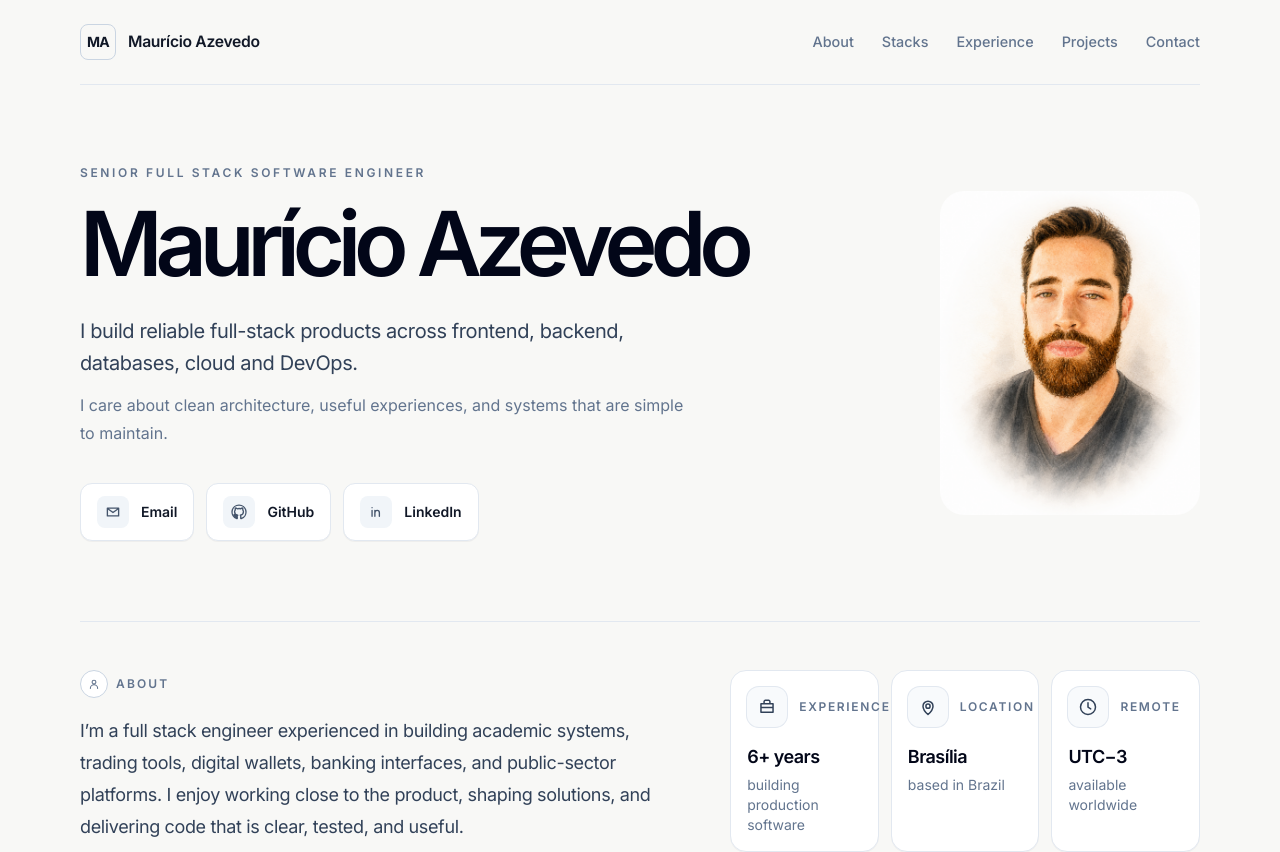
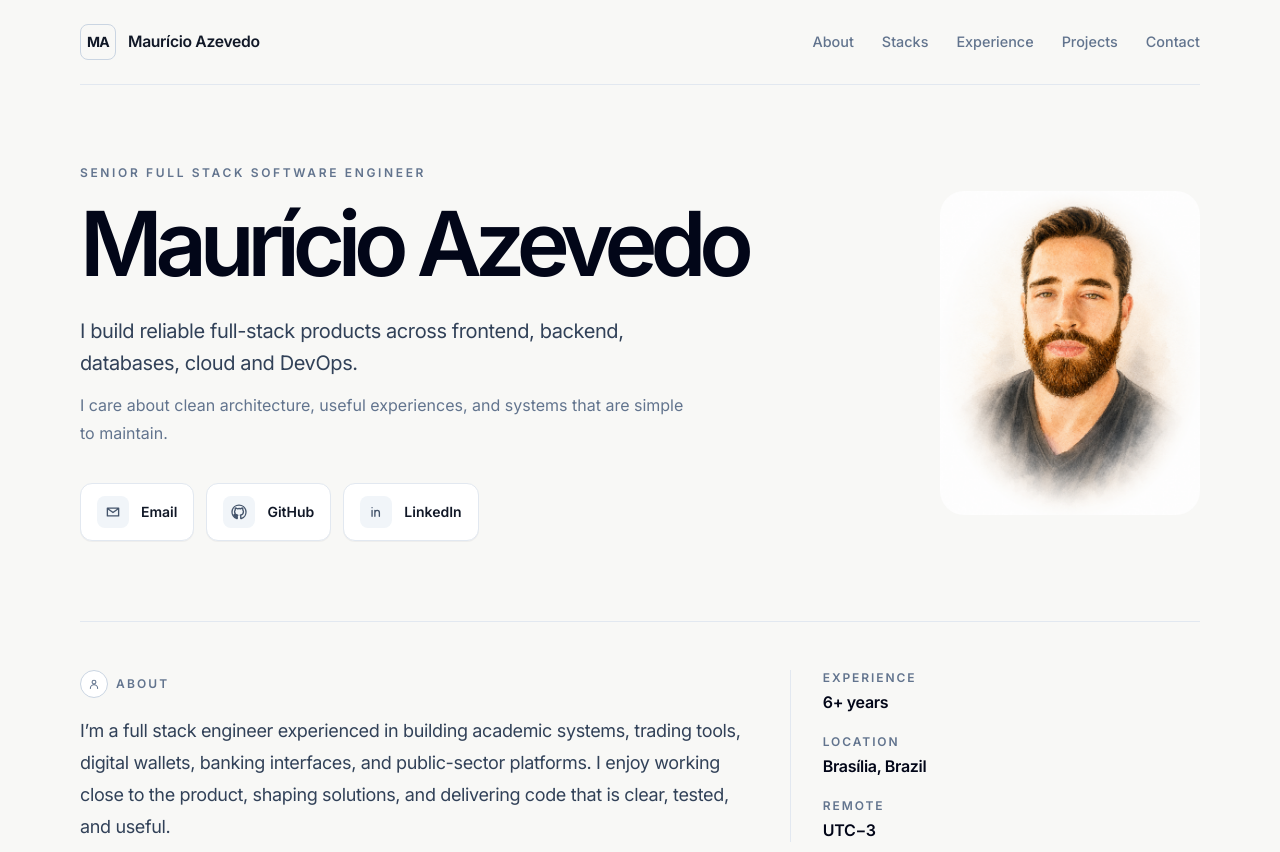
Before and after one commit to mauricio-azevedo/portfolio, a React (Vite) app: page / in a window 1280 px wide. Shown: the top 852 px of the page. Built offline with nearby package versions, Linux system fonts and the light colour scheme.

Commit message:
Simplify about facts layout

```diff
--- a/src/components/About.tsx
+++ b/src/components/About.tsx
@@ -4,28 +4,22 @@ import { SectionLabel } from './SectionLabel';
 const aboutFacts = [
   {
     label: 'Experience',
-    detail: 'building production software',
     value: '6+ years',
-    icon: 'M8.5 7.25V5.5a1.5 1.5 0 0 1 1.5-1.5h4a1.5 1.5 0 0 1 1.5 1.5v1.75M4.75 8h14.5v10.25H4.75V8Zm0 4.5h14.5',
   },
   {
     label: 'Location',
-    detail: 'based in Brazil',
-    value: 'Brasília',
-    icon: 'M12 21s6-5.28 6-10a6 6 0 1 0-12 0c0 4.72 6 10 6 10Zm0-7.5a2.5 2.5 0 1 0 0-5 2.5 2.5 0 0 0 0 5Z',
+    value: 'Brasília, Brazil',
   },
   {
     label: 'Remote',
-    detail: 'available worldwide',
     value: 'UTC−3',
-    icon: 'M12 6.75v5.5l3.25 2M21 12a9 9 0 1 1-18 0 9 9 0 0 1 18 0Z',
   },
 ];
 
 export function About() {
   return (
     <section id="about" className="border-b border-slate-200 py-12" aria-labelledby="about-title">
-      <div className="grid grid-cols-[minmax(0,1fr)_minmax(340px,0.78fr)] items-start gap-12 max-[980px]:grid-cols-1">
+      <div className="grid grid-cols-[minmax(0,1fr)_minmax(300px,0.62fr)] items-start gap-12 max-[980px]:grid-cols-1">
         <div>
           <SectionLabel>About</SectionLabel>
           <h2 id="about-title" className="sr-only">
@@ -36,39 +30,14 @@ export function About() {
           </p>
         </div>
 
-        <dl className="grid gap-3 sm:grid-cols-3 lg:grid-cols-1 xl:grid-cols-3">
+        <dl className="grid gap-5 border-l border-slate-200 pl-8 max-[980px]:grid-cols-3 max-[980px]:border-l-0 max-[980px]:border-t max-[980px]:pl-0 max-[980px]:pt-6 max-[720px]:grid-cols-1">
           {aboutFacts.map((fact) => (
-            <div
-              key={fact.value}
-              className="rounded-2xl border border-slate-200 bg-white px-4 py-4 shadow-[0_1px_0_rgba(15,23,42,0.03)] transition-colors hover:border-slate-300"
-            >
-              <dt className="flex items-center gap-3">
-                <span
-                  className="grid size-10 flex-none place-items-center rounded-xl bg-slate-50 text-slate-700 ring-1 ring-slate-200"
-                  aria-hidden="true"
-                >
-                  <svg
-                    className="size-5"
-                    viewBox="0 0 24 24"
-                    fill="none"
-                    stroke="currentColor"
-                    strokeWidth="1.8"
-                    strokeLinecap="round"
-                    strokeLinejoin="round"
-                  >
-                    <path d={fact.icon} />
-                  </svg>
-                </span>
-                <span className="text-xs font-semibold uppercase tracking-[0.14em] text-slate-500">
-                  {fact.label}
-                </span>
+            <div key={fact.label}>
+              <dt className="text-xs font-semibold uppercase tracking-[0.16em] text-slate-500">
+                {fact.label}
               </dt>
-
-              <dd className="mt-4">
-                <strong className="block text-lg font-semibold tracking-[-0.03em] text-slate-950">
-                  {fact.value}
-                </strong>
-                <span className="mt-1 block text-sm leading-5 text-slate-500">{fact.detail}</span>
+              <dd className="mt-1 text-base font-semibold tracking-[-0.02em] text-slate-950">
+                {fact.value}
               </dd>
             </div>
           ))}
```
